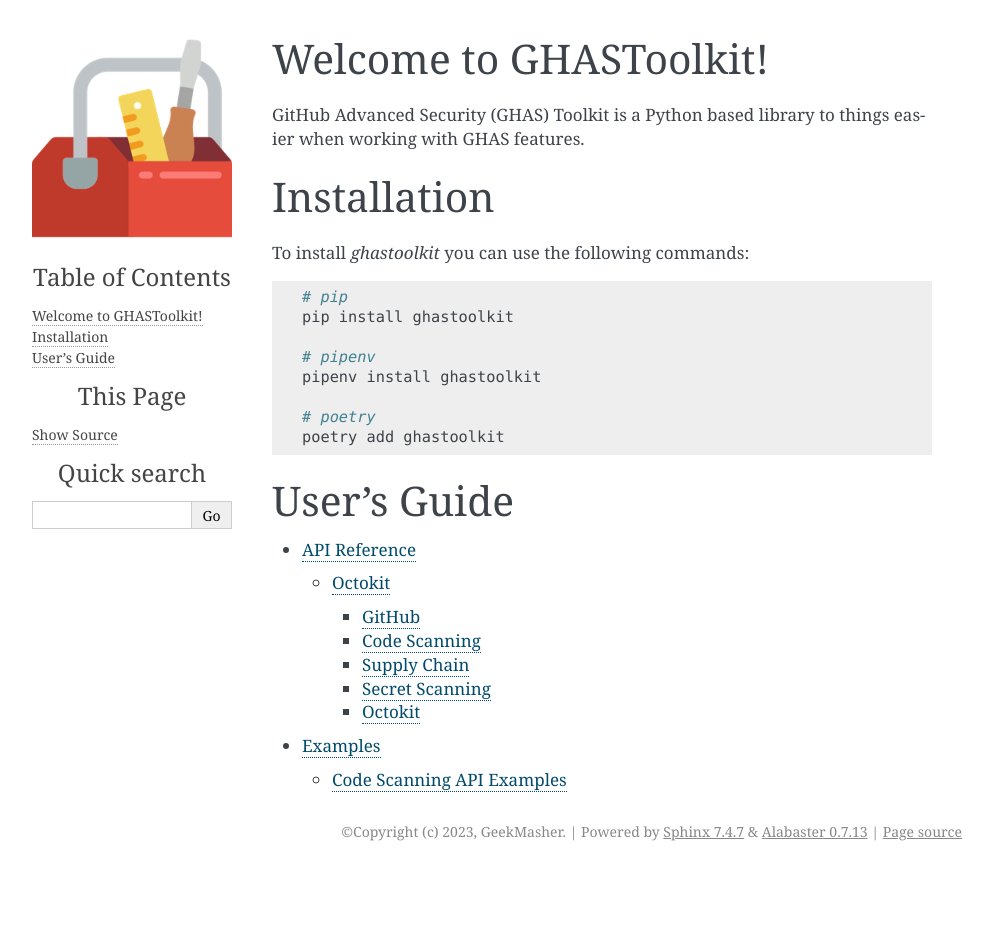
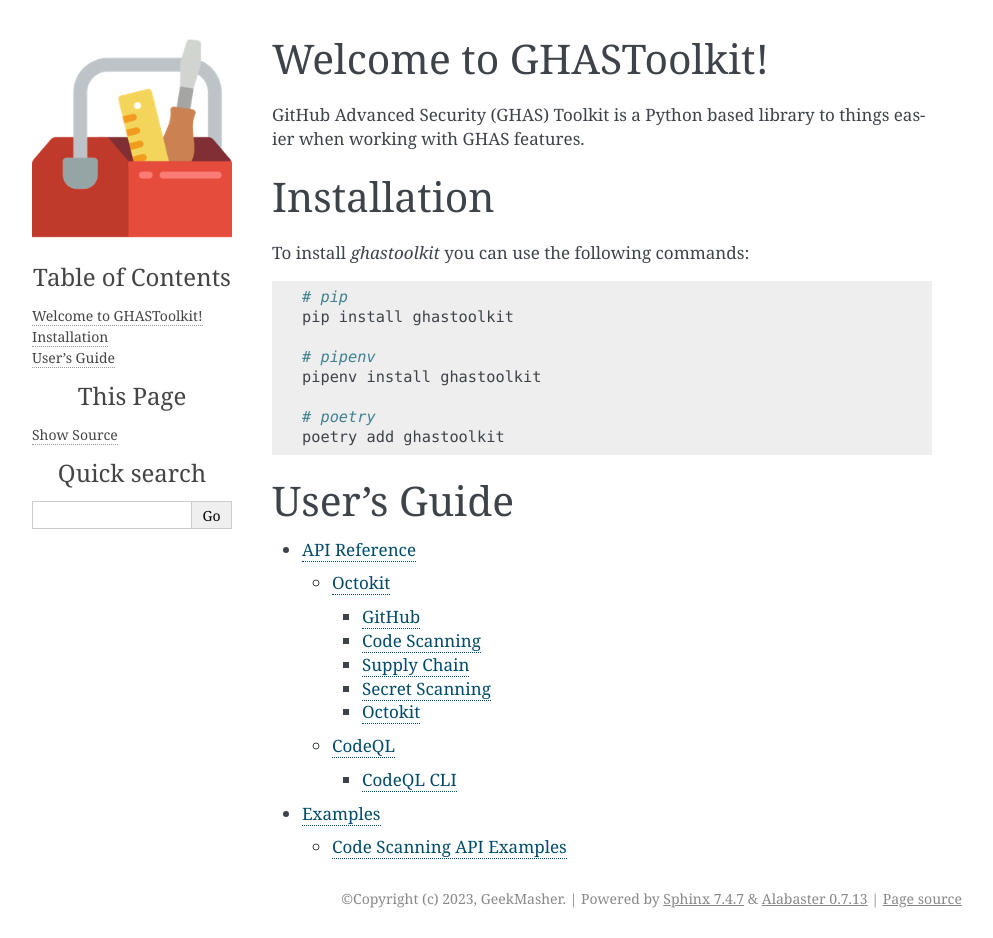
Before and after one commit to GeekMasher/ghastoolkit, a Sphinx documentation site: the page built from docs/index.rst, in a window 1280 px wide. Shown: the whole page, without its empty margins (148-1141 px from the left). Built offline with Sphinx 7.4.7, drawn with Linux system fonts in a browser that asks for light colours; before the commit the page ends 900 px from its top, so only the background shows below that.

Commit message:
feat: add codeql docs

```diff
--- /dev/null
+++ b/docs/api/codeql/codeql-cli.rst
@@ -0,0 +1,11 @@
+.. _codeql_cli:
+
+CodeQL CLI
+=============
+
+
+CodeQL
+------
+.. module:: ghastoolkit
+.. autoclass:: CodeQL
+   :members:
--- /dev/null
+++ b/docs/api/codeql/index.rst
@@ -0,0 +1,10 @@
+.. _codeql:
+
+CodeQL
+=============
+
+
+.. toctree::
+   :maxdepth: 2
+
+   codeql-cli
--- a/docs/api/index.rst
+++ b/docs/api/index.rst
@@ -9,3 +9,4 @@
    :maxdepth: 2
 
    octokit/index
+   codeql/index
```
Also changed, not shown: 2 other files.
